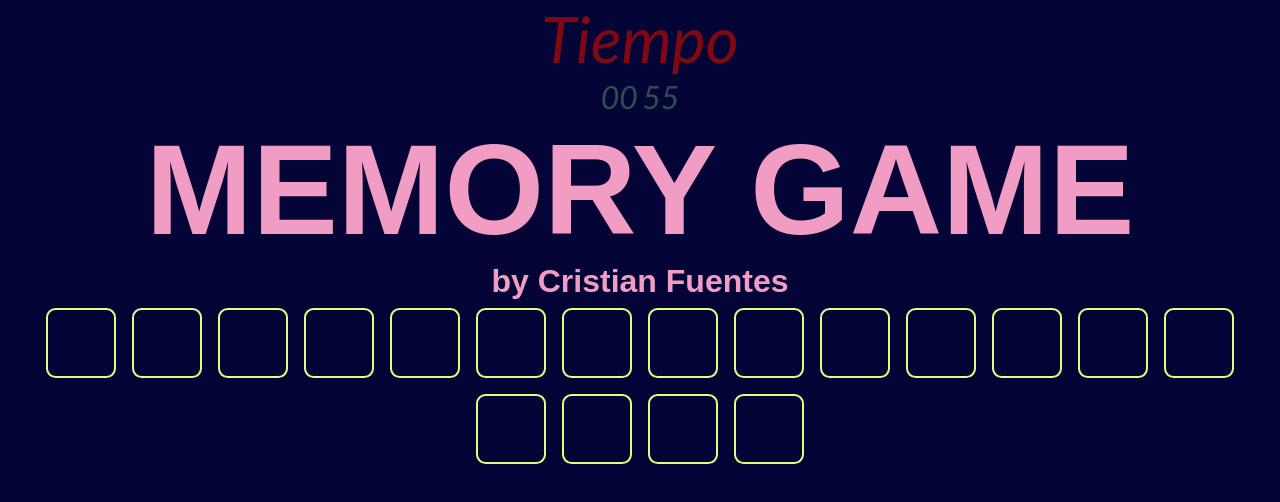
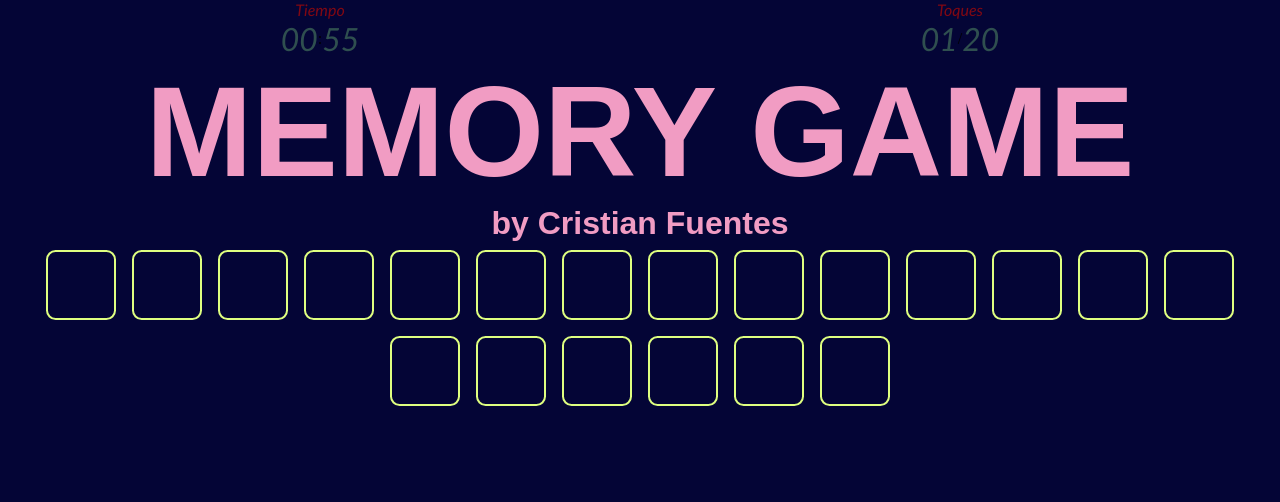
Before and after one commit to Fuentes-Cristian/GameMemory, a plain HTML site: page index.html in a window 1280 px wide. Drawn offline with Linux system fonts and the light colour scheme.

Commit message:
terminando

```diff
--- a/css/estilos.css
+++ b/css/estilos.css
@@ -7,6 +7,10 @@
 
 body{
     background-color: #040536;
+}
+
+.section{
+    display: flex;
 }
 
 .cajaTitulo{
@@ -80,6 +84,33 @@ body{
     color: #f19cc3;
 }
 
+.caja-tiempo-general{
+    display: flex;
+    justify-content: center;
+    align-items: center;
+    flex-wrap: wrap;
+    width: 100%;
+    height: 100%;
+}
+
+.titulo-tiempo{
+    font-size:1rem;
+    color: rgba(166, 9, 9, 0.772);
+    font-family: 'Trebuchet MS', 'Lucida Sans Unicode', 'Lucida Grande', 'Lucida Sans', Arial, sans-serif;
+    font-style: italic;
+    font-weight: 50;
+    font-stretch:semi-condensed;
+
+}
+.minutos{
+    font-size:2rem;
+    color: darkslategray;
+    font-family: 'Trebuchet MS', 'Lucida Sans Unicode', 'Lucida Grande', 'Lucida Sans', Arial, sans-serif;
+    font-style: italic;
+    font-weight: 50;
+    font-stretch:semi-condensed;
+}
+
 .mesa{
     width: 100%;
     display: flex;
@@ -151,25 +182,6 @@ body{
     opacity: 0;
 }
 
-.caja-tiempo-general{
-    display: flex;
-    justify-content: center;
-    align-items: center;
-    flex-wrap: wrap;
-    width: 100%;
-    height: 100%;
-}
-
-.titulo-tiempo{
-    font-size:4rem;
-    color: rgba(166, 9, 9, 0.772);
-    font-family: 'Trebuchet MS', 'Lucida Sans Unicode', 'Lucida Grande', 'Lucida Sans', Arial, sans-serif;
-    font-style: italic;
-    font-weight: 50;
-    font-stretch:semi-condensed;
-
-}
-
 .caja-cronometro{
     width: 100%;
     height: 100%;
@@ -177,12 +189,3 @@ body{
     justify-content: center;
     align-items: center;
 }
-
-.minutos{
-    font-size:2rem;
-    color: darkslategrey;
-    font-family: 'Trebuchet MS', 'Lucida Sans Unicode', 'Lucida Grande', 'Lucida Sans', Arial, sans-serif;
-    font-style: italic;
-    font-weight: 50;
-    font-stretch:semi-condensed;
-}
--- a/index.html
+++ b/index.html
@@ -8,14 +8,26 @@
     <link rel="stylesheet" href="./css/estilos.css">
 </head>
 <body>
+    <section class="section">
 
-    <div class="caja-tiempo-general">
-        <h4 class="titulo-tiempo">Tiempo</h4>
+        <!--CAJA DE CRONOMETRO-->
+        <div class="caja-tiempo-general">
+            <h4 class="titulo-tiempo">Tiempo</h4>
 
-        <div class="caja-cronometro">
-            <span id="minutos" class="minutos">00</span>:<span id="segundos" class="minutos">00</span>
+            <div class="caja-cronometro">
+                <span id="minutos" class="minutos">00</span>:<span id="segundos" class="minutos">00</span>
+            </div>
         </div>
-    </div>
+
+        <!--CAJA DE MOVIMIENTOS-->
+        <div class="caja-tiempo-general">
+            <h4 class="titulo-tiempo">Toques</h4>
+
+            <div class="caja-cronometro">
+                <span id="mov" class="minutos">00</span>/<span id="movimientos" class="minutos">20</span>
+            </div>
+        </div>
+    </section>
 
     <div class="cajaTitulo">
         <div class="caja-titulos">
@@ -32,14 +44,12 @@
         <!--contenido dinamico-->
     </div>
 
-
-
-
      <script src="./js/vars-globales.js"></script>
      <script src="./js/acierto-error.js"></script>
      <script src="./js/comparar-ver.js"></script>
      <script src="./js/baraja-reparte.js"></script>
      <script src="./js/cronometro.js"></script>
+     <script src="./js/contadorMov.js"></script>
      <script src="./js/iniciar.js"></script>
 </body>
 </html>
--- a/js/comparar-ver.js
+++ b/js/comparar-ver.js
@@ -9,7 +9,8 @@ function ver() {
     this.classList.add("ver");
 
     descubiertas = document.querySelectorAll(".ver");
-   comparar(descubiertas)
+   comparar(descubiertas);
+   contador();
 }
 
 function comparar(compararTarjetas) {
--- /dev/null
+++ b/js/contadorMov.js
@@ -0,0 +1,14 @@
+function contador() {
+    let movimientosTexto;
+
+    movimientos++;
+    movimientosTexto = movimientos
+
+    if (movimientos < 10) {
+        movimientosTexto = '0' + movimientos
+    }
+
+    document.querySelector("#mov").innerText = movimientosTexto;
+}
+
+contador()
--- a/js/vars-globales.js
+++ b/js/vars-globales.js
@@ -1,4 +1,5 @@
-let tarjetas1 =  ["🐶", "🐰", "🐹", "🐭", "🐱","🐪", "👺", "🤣", "👽" ];
+let movimientos = 0;
+let tarjetas1 =  ["🐶", "🐰", "🐹", "🐭", "🐱","🐪", "👺", "🤣", "👽", "👻" ];
 
 
 let totalTarjetas = tarjetas1.concat(tarjetas1)
```
